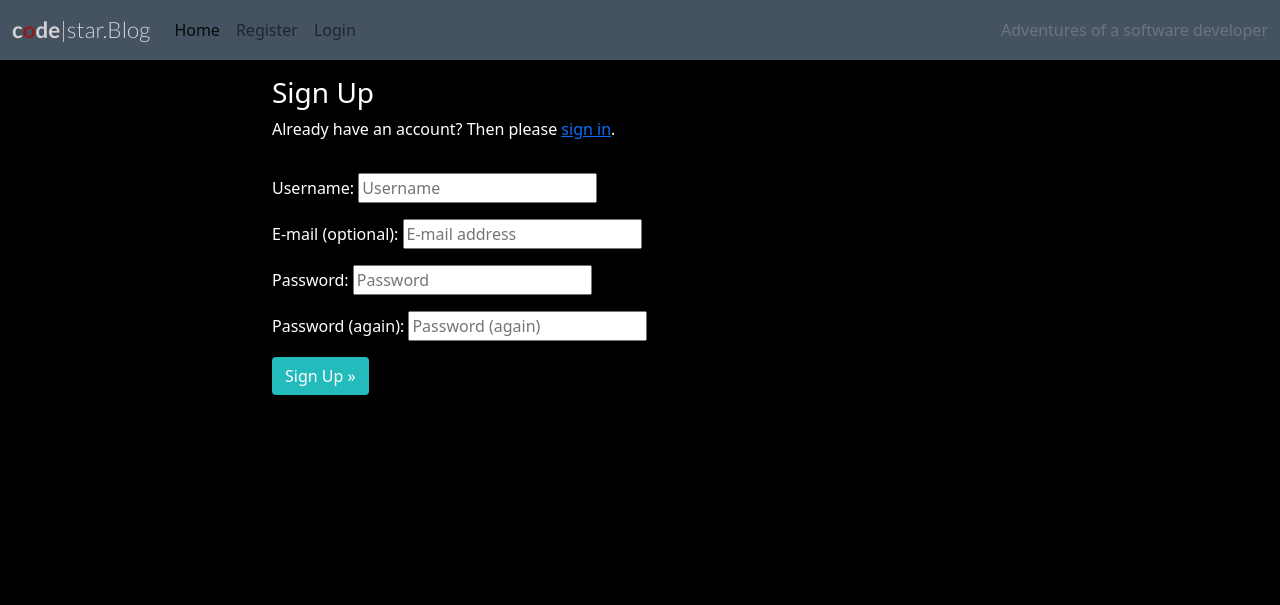
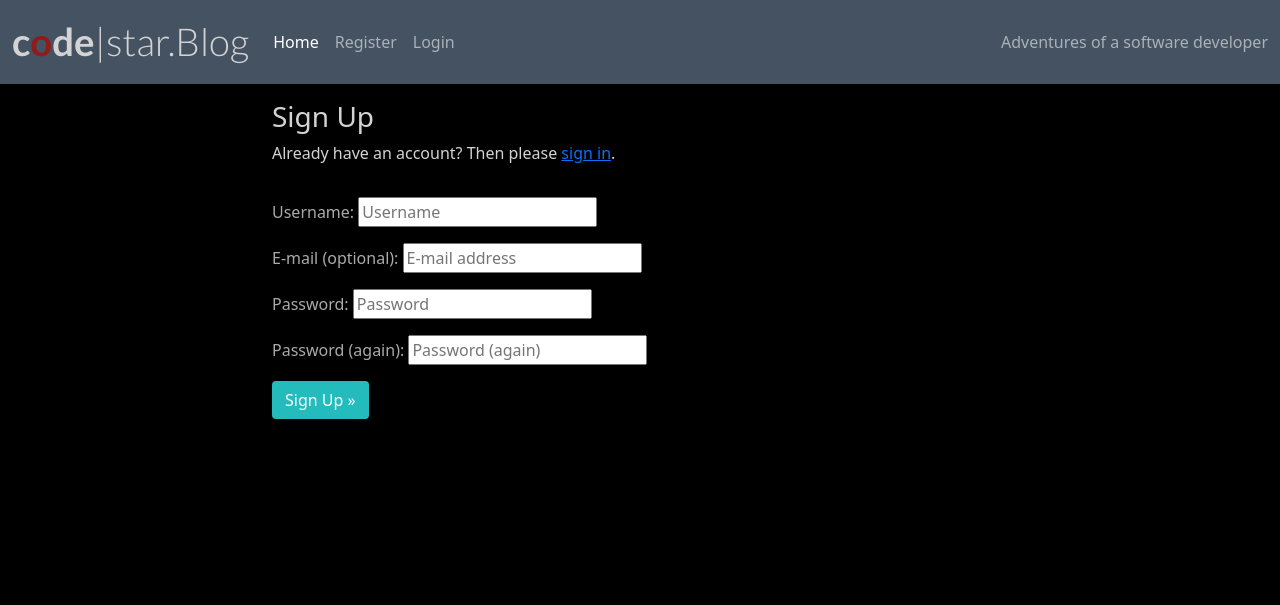
Before and after one commit to SPUR-TECH/django-blog, a Django app: page /accounts/signup/ in a window 1280 px wide. Shown: the top 605 px of the page. Run offline with Django 3.2, Linux system fonts and the light colour scheme; some libraries are stand-ins or nearby versions.

Commit message:
add some more blogs and a little more restyling

```diff
--- a/static/css/style.css
+++ b/static/css/style.css
@@ -4,7 +4,7 @@ body {
 
 .brand {
     font-family: Lato, sans-serif;
-    font-size: 1.4rem;
+    font-size: 2.4rem;
     font-weight: 700;
     color: #d3d3d3;
 }
@@ -20,7 +20,7 @@ h4,
 h3,
 h2,
 h1 {
-    color: white;
+    color: rgb(211, 211, 211);
 }
 
 .red-o {
@@ -29,6 +29,10 @@ h1 {
 
 b {
     color: #911b1b;
+}
+
+label {
+    color: rgb(172, 169, 169);
 }
 
 .thin {
@@ -140,9 +144,15 @@ b {
     text-decoration: none;
 }
 
-.link:hover,
-.link:active {
-    color: lightgray;
+h2.card-title:hover,
+h2.card-title:active {
+    color: #7700ff;
+    text-decoration: underline;
+}
+
+p.card-text:hover,
+p.card-text:active {
+    color: #7700ff;
     text-decoration: underline;
 }
 
--- a/templates/base.html
+++ b/templates/base.html
@@ -24,7 +24,7 @@
 
     <!-- Navigation -->
 
-    <nav class="navbar navbar-expand-lg navbar-light dark-bg">
+    <nav class="navbar navbar-expand-lg navbar-dark dark-bg">
         <div class="container-fluid">
             <a class="navbar-brand" href="{% url 'home' %}"><span class="brand">c<span class="red-o">o</span>de<span
                         class="thin">|star.Blog</span></span></span></a>
@@ -51,7 +51,7 @@
                     {% endif %}
 
                 </ul>
-                <span class="navbar-text text-muted">
+                <span class="navbar-text navbar-dark">
                     Adventures of a software developer
                 </span>
             </div>
```
